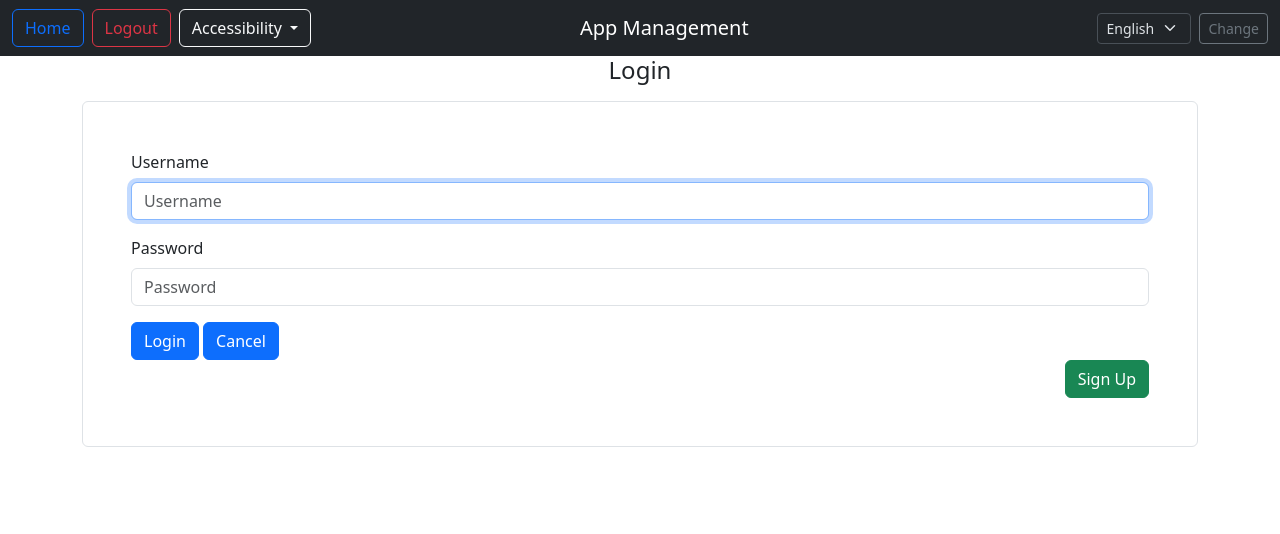
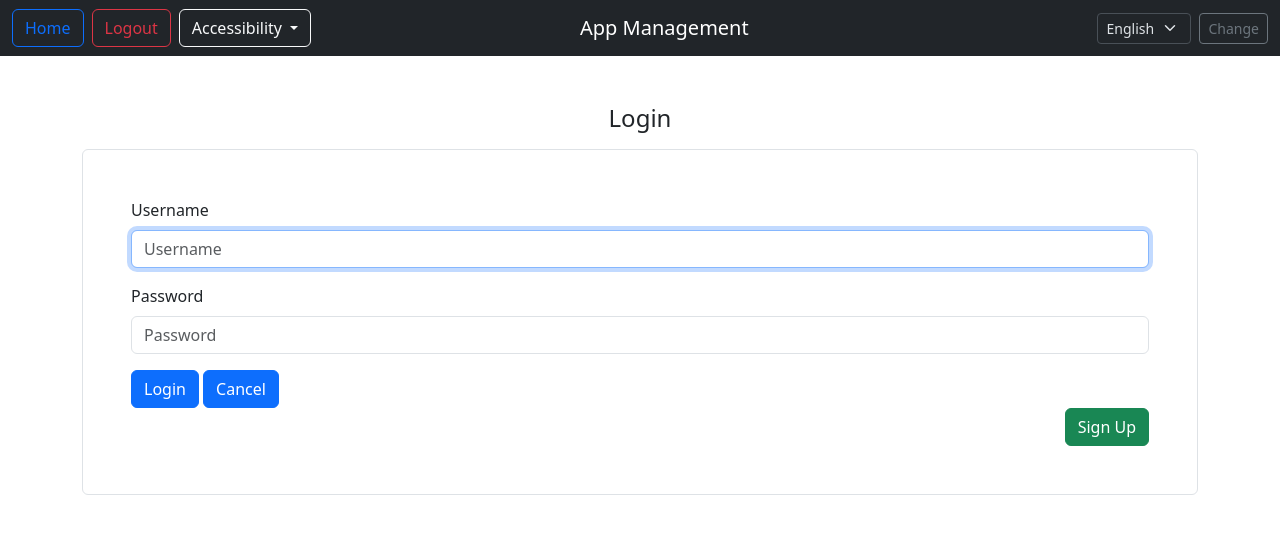
Before and after one commit to AhmedTarek111/Django-android-apks, a Django app: page /accounts/login/ in a window 1280 px wide. Shown: the top 534 px of the page. Run offline with Django 5.2, Linux system fonts and the light colour scheme; some libraries are stand-ins or nearby versions.

Commit message:
fix indentaion between the nav and content

```diff
--- a/accounts/templates/registration/login.html
+++ b/accounts/templates/registration/login.html
@@ -8,7 +8,7 @@
 {% bootstrap_messages %}
 
 {% block content %}
-<div class="container">
+<div class="container mt-5">
   <h4 class="text-center mb-3">{% trans "Login" %}  </h4>
     <form  method="post" class="form p-5 border rounded">
       {% csrf_token %}
--- a/management/templates/app/home.html
+++ b/management/templates/app/home.html
@@ -5,7 +5,7 @@
 
 {% if user.is_authenticated %}
 
-    <div class="container">
+    <div class="container mt-4">
         <h2 class="text-center ms-5 "> {% trans "Welcome" %} {{ user.username }}</h2>
         <div class="container mt-5">
             <h2 class="text-center mb-4">{% trans "My Apps" %}</h2>
```
Also changed, not shown: locale/fr/LC_MESSAGES/django.po.
